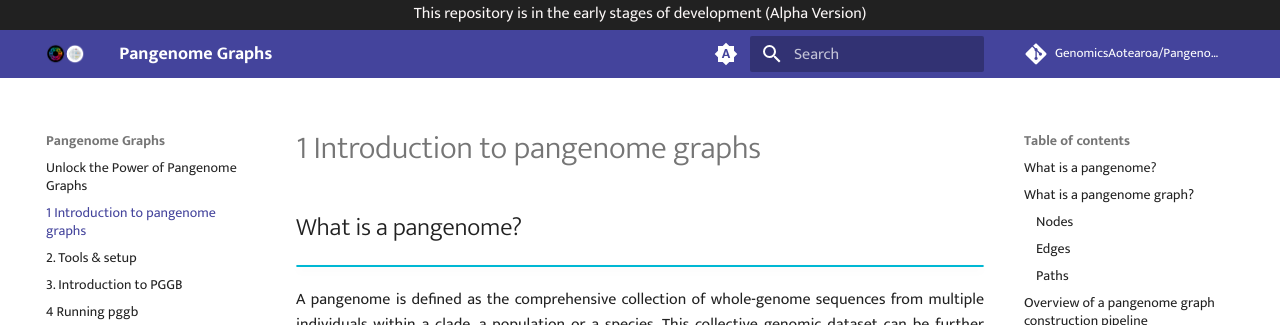
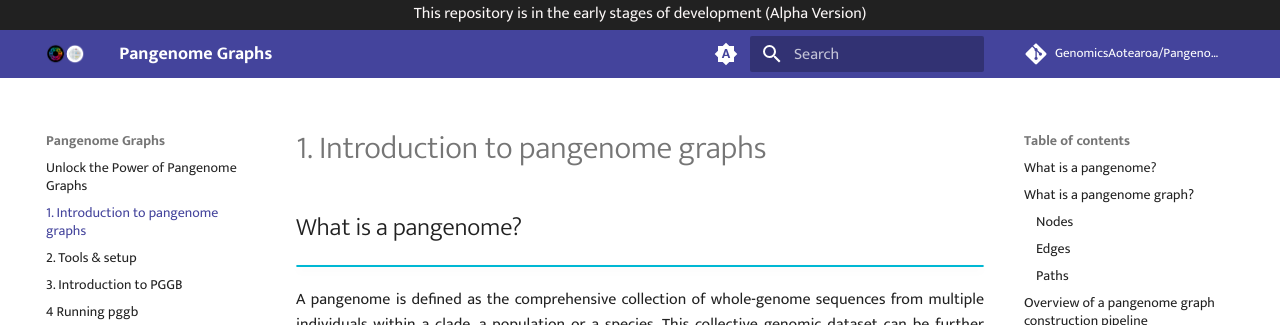
Before and after one commit to GenomicsAotearoa/Pangenome-Graphs-Workshop, an MkDocs documentation site: the page built from docs/1_Introduction_to_pangenome_graphs.md, in a window 1280 px wide and 900 px high. Shown: the top 325 px of the window. Built offline with MkDocs 1.6.1 and Material for MkDocs 9.7.7, drawn with Linux system fonts in a browser that asks for light colours; comment, search, counter and statistics services are not loaded; some of the changed lines change nothing that is shown.

Commit message:
Fix level 1 header (I think)

```diff
--- a/docs/1_Introduction_to_pangenome_graphs.md
+++ b/docs/1_Introduction_to_pangenome_graphs.md
@@ -1,3 +1,5 @@
+# 1. Introduction to pangenome graphs
+
 ## What is a pangenome?
 !!! info ""
 
```
